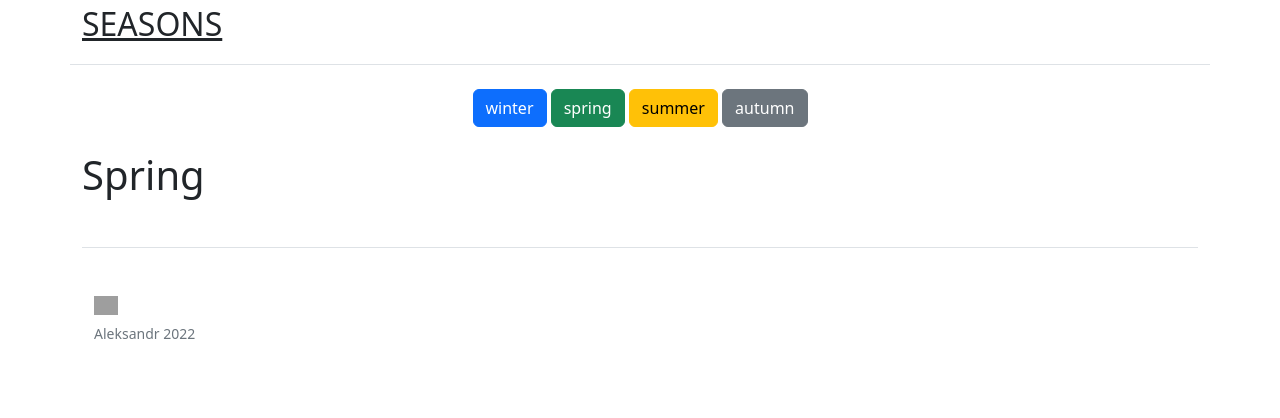
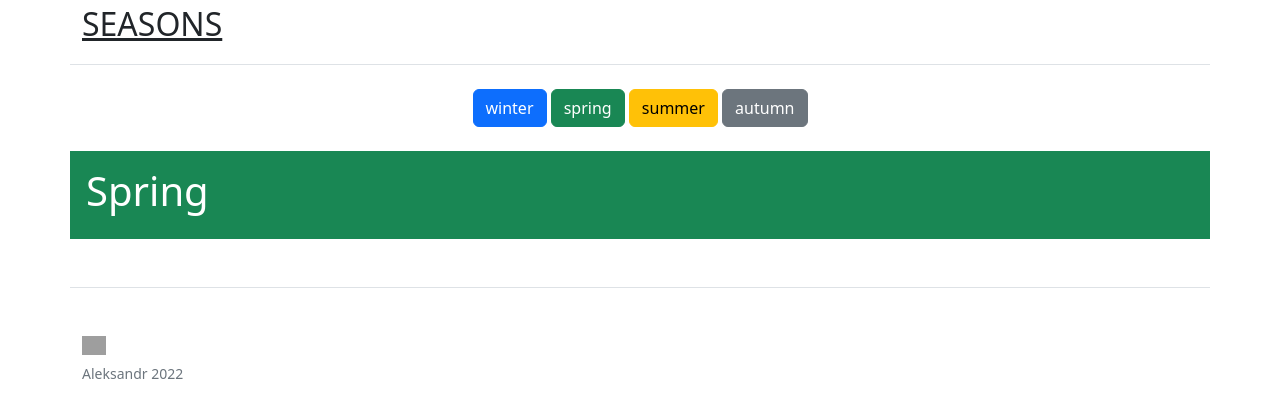
Before and after one commit to Zemlianik/Zemlianik---seasons, a Flask app: page /vesn in a window 1280 px wide. Shown: the top 418 px of the page. Run offline with Flask 2, Linux system fonts and the light colour scheme; grey boxes are pictures that could not be loaded.

Commit message:
цвет второй

```diff
--- a/templates/vesn.html
+++ b/templates/vesn.html
@@ -10,8 +10,8 @@
     <title>spring</title>
 </head>
 {% block body %}
-<div class="container">
+<div class="container p-3 mb-2 bg-success text-white">
 <h1>Spring</h1>
+</div>
 {% endblock %}
-</div>
 </html>
```
